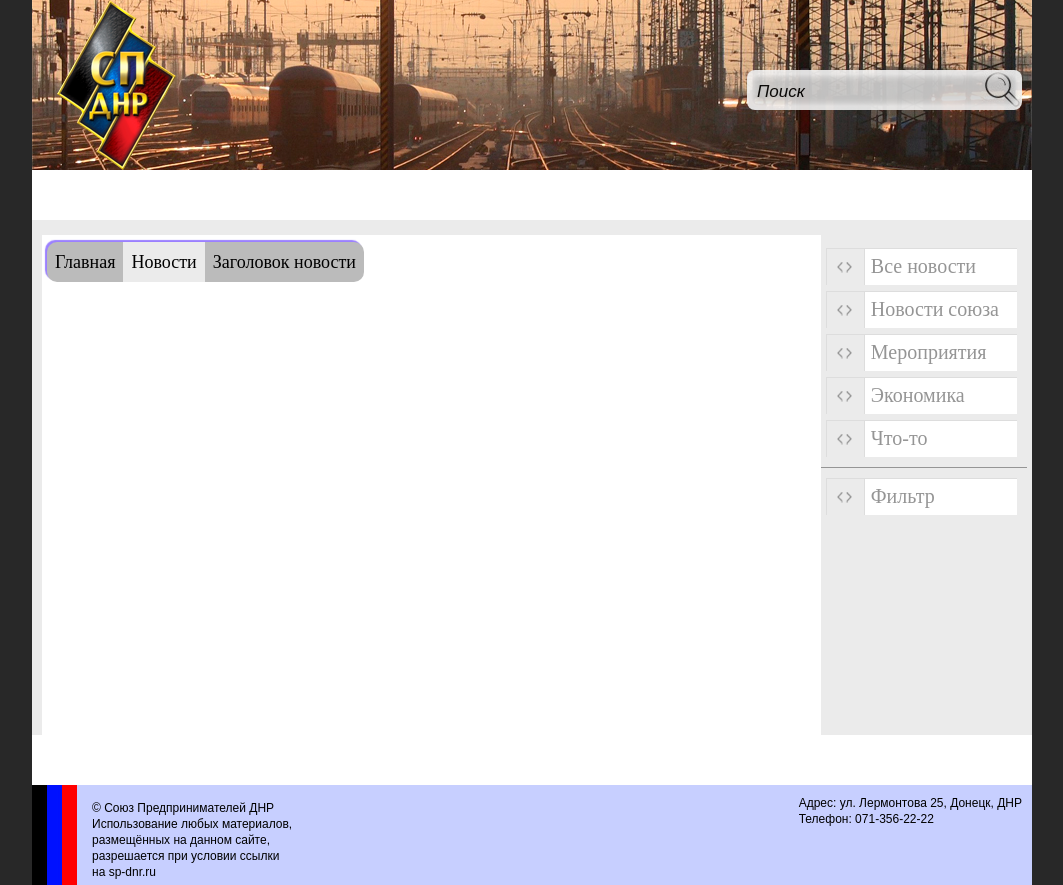
After one commit to Klym/sp-dnr, a PHP site: page /viewArticle.php in a window 1280 px wide. The commit adds this page. Shown: the whole page, without its empty margins (108-1171 px from the left). Run offline with PHP 8.4, Linux system fonts and the light colour scheme.

Commit message:
add breadcrumbs styles

```diff
--- a/css/style.css
+++ b/css/style.css
@@ -164,7 +164,8 @@ article a:hover {
 
 #news > section {
 	width:787px;
-	height:100%;
+	/*height:100%;*/
+	height:500px;
 	background-color:#FFF;
 	padding-right:7px;
 }
@@ -209,11 +210,43 @@ article a:hover {
 	font-weight:bold;
 }
 
+#news > section > nav {
+	height:40px;
+	position:relative;
+	left:5px;
+	top:7px;
+	display:inline-block;
+	background-color:#bbbbbb;
+	border-radius:10px;
+	box-shadow:#9b80ff -2px -2px 1px 0px;
+}
+
+#news > section > nav > ul > li {
+	float:left;
+	padding:11px 8px;
+	height:inherit;
+	font-size:18px;
+	cursor:pointer;
+}
+
+#news > section > nav > ul > li:first-child {
+	border-bottom-left-radius:10px;
+	border-top-left-radius:10px;
+}
+
+#news > section > nav > ul > li:last-child {
+	border-bottom-right-radius:10px;
+	border-top-right-radius:10px;
+}
+
+#news > section > nav > ul > li.active, #news > section > nav > ul > li:hover {
+	background-color:#ebebeb;
+}
+
 #news > aside {
 	width:210px;
 	padding:13px 5px 0 0;
 }
-
 
 #news > aside .newsNavItem {
 	width:190px;
--- /dev/null
+++ b/viewArticle.php
@@ -0,0 +1,79 @@
+<!doctype html>
+<html>
+<head>
+<meta charset="utf-8">
+<link rel="stylesheet" type="text/css" href="css/reset.css">
+<link rel="stylesheet" type="text/css" href="css/style.css">
+<script src="js/scripts.js"></script>
+<script src="js/Partners.js"></script>
+<title>Союз Предпринимателей ДНР - Новости</title>
+</head>
+<body>
+	<div id="wrapper" class="news">
+    	<header>
+        	<div id="logo"></div>
+            <div id="search">
+            	<form method="get" name="search">
+                    <input type="search" placeholder="Поиск" name="keywords">
+                    <input type="submit" value="">
+				</form>
+            </div>
+        </header>
+        <nav></nav>
+        <div id="news">
+            <section>
+                <nav>
+                	<ul>
+                        <li>Главная</li>
+                        <li class="active">Новости</li>
+                        <li>Заголовок новости</li>
+                    </ul>
+                </nav>
+            </section>
+            <aside>
+                <nav>
+                	<div class="newsNavItem">
+                    	<div class="newsNavItemMark"></div>
+                        <div class="newsNavItemText">Все новости</div>
+                    </div>
+                    <div class="newsNavItem">
+                    	<div class="newsNavItemMark"></div>
+                        <div class="newsNavItemText">Новости союза</div>
+                    </div>
+                    <div class="newsNavItem">
+                    	<div class="newsNavItemMark"></div>
+                        <div class="newsNavItemText">Мероприятия</div>
+                    </div>
+                    <div class="newsNavItem">
+                    	<div class="newsNavItemMark"></div>
+                        <div class="newsNavItemText">Экономика</div>
+                    </div>
+                    <div class="newsNavItem">
+                    	<div class="newsNavItemMark"></div>
+                        <div class="newsNavItemText">Что-то</div>
+                    </div>
+                </nav>
+                <div class="line"></div>
+                    <div class="newsNavItem">
+                    	<div class="newsNavItemMark"></div>
+                        <div class="newsNavItemText">Фильтр</div>
+                    </div>
+            </aside>
+        </div>
+        <footer>
+        	<div id="dnr-big-flag"></div>
+            <div id="copyright">
+            	<p>© Союз Предпринимателей ДНР<br>
+                Использование любых материалов,<br>
+                размещённых на данном сайте,<br>
+                разрешается при условии ссылки<br>
+                на sp-dnr.ru</p>
+            </div>
+            <address>
+                <p>Адрес: ул. Лермонтова 25, Донецк, ДНР<br>
+                Телефон: 071-356-22-22</p>
+            </address>
+        </footer>
+    </div>
+</body>
+</html>
```
